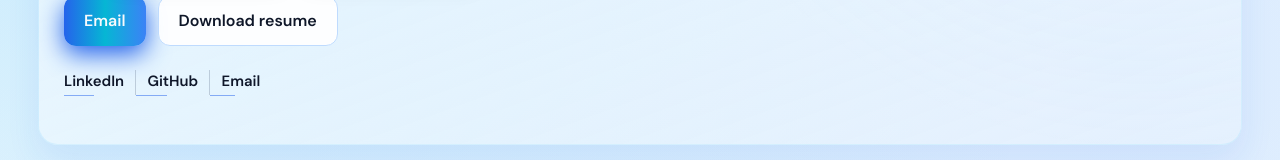
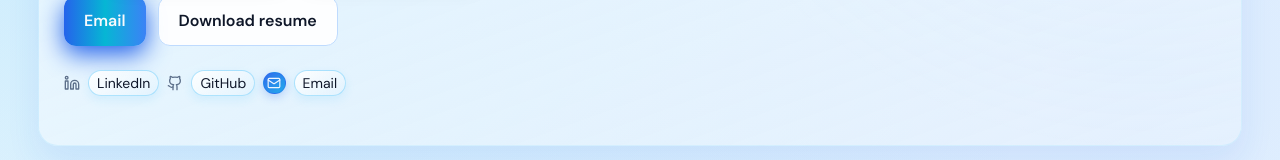
Before and after one commit to tristandarnell/Tristan-Darnell-personal-website, a Next.js app: page / in a window 1280 px wide. Shown: the part 531-691 px from the top of the page. Built offline with nearby package versions, Linux system fonts and the light colour scheme; no server answers.

Commit message:
more updates

```diff
--- a/app/globals.css
+++ b/app/globals.css
@@ -400,46 +400,21 @@ a {
   box-shadow: 0 4px 10px rgba(56, 189, 248, 0.12);
 }
 
-.hero-link-row {
-  display: flex;
-  flex-wrap: wrap;
-  align-items: center;
-  gap: 0.7rem;
-  font-size: 0.93rem;
+.hero-email-link {
+  color: #0f172a;
 }
 
-.hero-clean-link {
-  position: relative;
-  font-weight: 600;
-  color: #0f172a;
-  padding-bottom: 0.1rem;
-  transition: color 0.2s ease;
-}
-
-.hero-clean-link::after {
-  content: "";
-  position: absolute;
-  left: 0;
-  right: 0;
-  bottom: -0.04rem;
-  height: 1px;
-  background: rgba(37, 99, 235, 0.5);
-  transform: scaleX(0.5);
-  transform-origin: left;
-  transition: transform 0.2s ease, background-color 0.2s ease;
-}
-
-.hero-clean-link:hover {
-  color: #1d4ed8;
-}
-
-.hero-clean-link:hover::after {
-  transform: scaleX(1);
-}
-
-.hero-clean-link + .hero-clean-link {
-  border-left: 1px solid rgba(148, 163, 184, 0.5);
-  padding-left: 0.7rem;
+.hero-email-icon {
+  display: inline-flex;
+  align-items: center;
+  justify-content: center;
+  width: 1.4rem;
+  height: 1.4rem;
+  border-radius: 999px;
+  border: 1px solid rgba(37, 99, 235, 0.35);
+  background: linear-gradient(140deg, rgba(37, 99, 235, 0.95), rgba(14, 165, 233, 0.9));
+  color: #eff6ff;
+  box-shadow: 0 3px 10px rgba(37, 99, 235, 0.26);
 }
 
 .name-gradient {
@@ -726,20 +701,15 @@ a {
   color: #e2e8f0;
 }
 
-.dark .hero-clean-link {
+.dark .hero-email-link {
   color: #e2e8f0;
 }
 
-.dark .hero-clean-link:hover {
-  color: #bfdbfe;
-}
-
-.dark .hero-clean-link::after {
-  background: rgba(125, 211, 252, 0.55);
-}
-
-.dark .hero-clean-link + .hero-clean-link {
-  border-left-color: rgba(96, 165, 250, 0.45);
+.dark .hero-email-icon {
+  border-color: rgba(96, 165, 250, 0.55);
+  background: linear-gradient(140deg, rgba(59, 130, 246, 0.88), rgba(14, 165, 233, 0.8));
+  color: #f8fafc;
+  box-shadow: 0 3px 10px rgba(14, 165, 233, 0.28);
 }
 
 .dark .text-slate-900 {
--- a/app/page.tsx
+++ b/app/page.tsx
@@ -1,7 +1,7 @@
 "use client";
 
 import { useEffect, useState } from "react";
-import { Activity, Code2, Database, Menu, Moon, Music4, Sun, X } from "lucide-react";
+import { Activity, Code2, Database, Github, Linkedin, Mail, Menu, Moon, Music4, Sun, X } from "lucide-react";
 import { Badge } from "@/components/ui/badge";
 import { Button } from "@/components/ui/button";
 import { Card, CardContent, CardDescription, CardHeader, CardTitle } from "@/components/ui/card";
@@ -403,15 +403,20 @@ export default function Home() {
                   </a>
                 </Button>
               </div>
-              <div className="hero-link-row">
-                <a className="hero-clean-link" href={linkedinUrl} target="_blank" rel="noreferrer">
-                  LinkedIn
+              <div className="flex flex-wrap items-center gap-2 text-sm text-muted">
+                <a className="inline-flex items-center gap-2 transition-colors hover:text-foreground" href={linkedinUrl} target="_blank" rel="noreferrer">
+                  <Linkedin className="h-4 w-4" />
+                  <span className="tag-chip rounded-full px-2 py-0.5">LinkedIn</span>
                 </a>
-                <a className="hero-clean-link" href={githubUrl} target="_blank" rel="noreferrer">
-                  GitHub
+                <a className="inline-flex items-center gap-2 transition-colors hover:text-foreground" href={githubUrl} target="_blank" rel="noreferrer">
+                  <Github className="h-4 w-4" />
+                  <span className="tag-chip rounded-full px-2 py-0.5">GitHub</span>
                 </a>
-                <a className="hero-clean-link" href={`mailto:${profile.email}`}>
-                  Email
+                <a className="hero-email-link inline-flex items-center gap-2 transition-colors hover:text-foreground" href={`mailto:${profile.email}`}>
+                  <span className="hero-email-icon" aria-hidden="true">
+                    <Mail className="h-3.5 w-3.5" />
+                  </span>
+                  <span className="tag-chip rounded-full px-2 py-0.5">Email</span>
                 </a>
               </div>
             </div>
```
Also changed, not shown: 1 other file (tests, documents, lock files or other folders).
